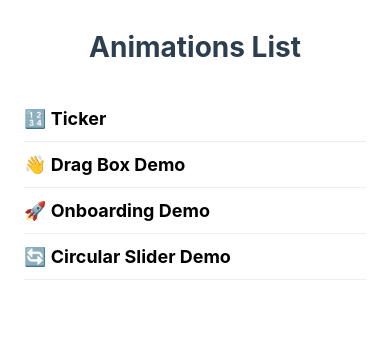
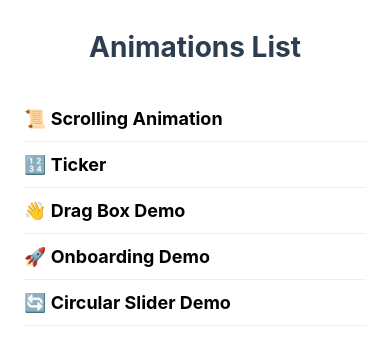
Before and after one commit to IIvexII/AnimationPreviews, a React Native app: screen /Home in a window 390 px wide. Shown: the top 352 px of the page. Built offline with nearby package versions, Linux system fonts and the light colour scheme.

Commit message:
fix: add AnimatedFlatList to navigation and home page

```diff
--- a/src/App.tsx
+++ b/src/App.tsx
@@ -17,12 +17,12 @@ export default function App() {
     <View style={styles.container}>
       <NavigationContainer>
         <Stack.Navigator screenOptions={{ headerShown: false }}>
-          <Stack.Screen name='AnimatedFlatList' component={AnimatedFlatList} />
           <Stack.Screen name='Home' component={Home} />
           <Stack.Screen name='Ticker' component={Ticker} />
           <Stack.Screen name='DragBox' component={DragBox} />
           <Stack.Screen name='Onboarding' component={Onboarding} />
           <Stack.Screen name='CircularSlider' component={CircularSlider} />
+          <Stack.Screen name='AnimatedFlatList' component={AnimatedFlatList} />
         </Stack.Navigator>
       </NavigationContainer>
 
--- a/src/modules/home/index.tsx
+++ b/src/modules/home/index.tsx
@@ -11,6 +11,7 @@ const Home = () => {
   const navigation = useNavigation<HomeNavigationProp>();
 
   const pages = [
+    { name: "AnimatedFlatList", title: "📜 Scrolling Animation" },
     { name: "Ticker", title: "🔢 Ticker" },
     { name: "DragBox", title: "👋 Drag Box Demo" },
     { name: "Onboarding", title: "🚀 Onboarding Demo" },
```
